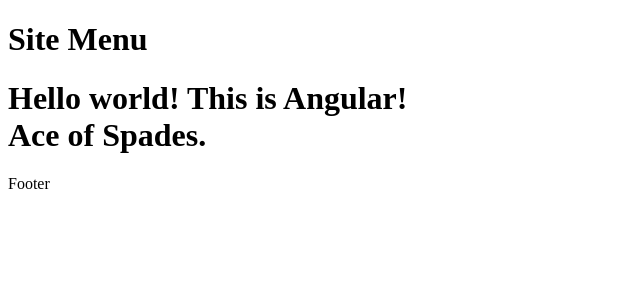
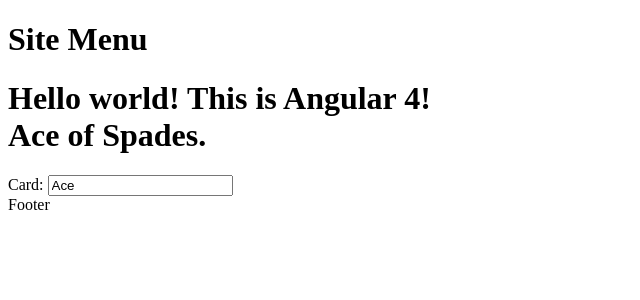
Before and after one commit to AzzaRojbi/Angular-Lab-Project-1, an Angular app in the folder myapp/: page / in a window 1280 px wide. Shown: the top 300 px of the page, without its empty margins (0-640 px from the left). Built offline with nearby package versions, Linux system fonts and the light colour scheme.

Commit message:
Two Way Data Binding

```diff
--- a/myapp/src/app/app.component.ts
+++ b/myapp/src/app/app.component.ts
@@ -2,19 +2,21 @@
 
 export class PlayingCard {
     cardVal: string;
-    suit:    string;
+    suit: string;
 }
+
 @Component({
     selector: 'app-root',
-    // Multi-line content is allowed with back ticks.
+    // Multi-line content allowed with back ticks.
     template: `<h1>Hello world!  {{title}} <br/>
-	       {{card.cardVal}} of {{card.suit}}.</h1>`
+            {{card.cardVal}} of {{card.suit}}.</h1>
+               Card: <input [(ngModel)]="card.cardVal">`
 })
 
 export class AppComponent {
-    public title = 'This is Angular!';
+    public title = 'This is Angular 4!';
 
-    // Declare and initialize a PlayingCard object.
+    // Declare a PlayingCard object.
     public card: PlayingCard = {
         cardVal: "Ace",
         suit: "Spades"
--- a/myapp/src/app/app.module.ts
+++ b/myapp/src/app/app.module.ts
@@ -1,6 +1,6 @@
 import { BrowserModule } from '@angular/platform-browser';
 import { NgModule } from '@angular/core';
-
+import { FormsModule }   from '@angular/forms';
 import { AppComponent } from './app.component';
 
 @NgModule({
@@ -8,7 +8,7 @@
     AppComponent
   ],
   imports: [
-    BrowserModule
+    BrowserModule, FormsModule
   ],
   providers: [],
   bootstrap: [AppComponent]
```
